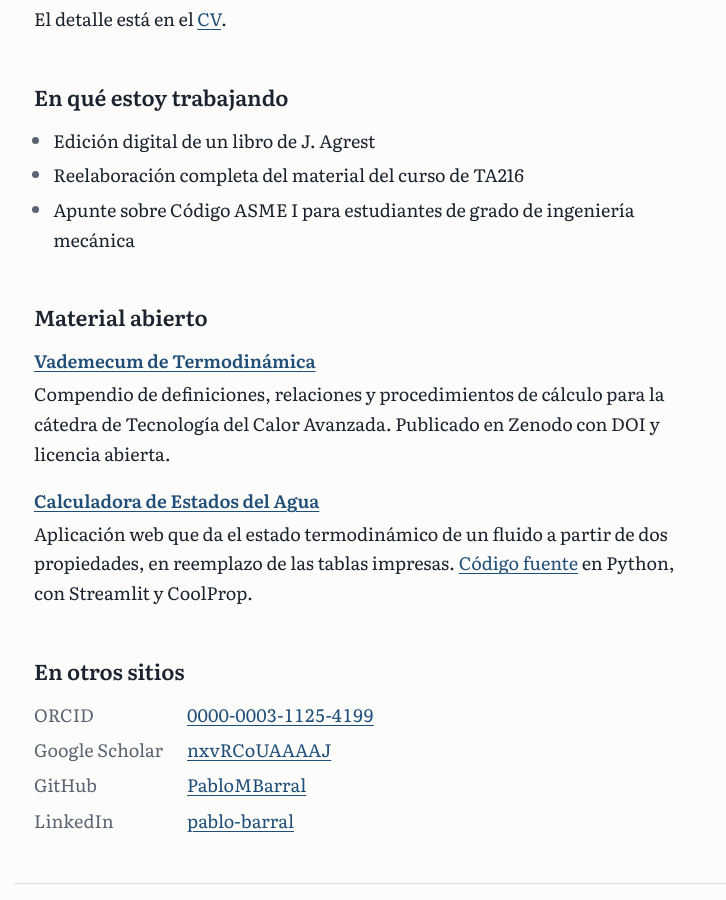
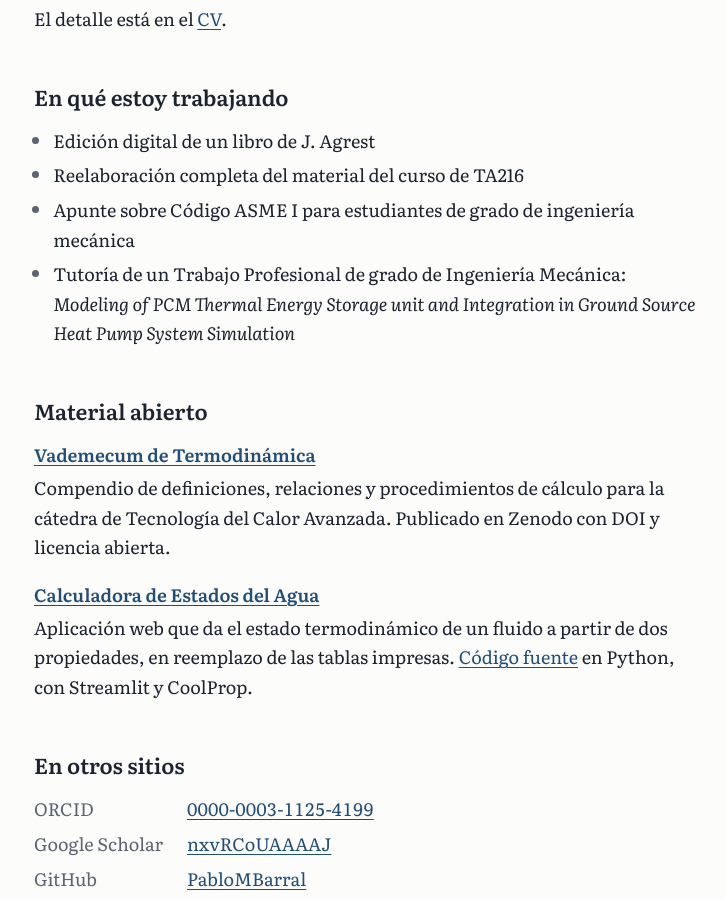
Before and after one commit to PabloMBarral/PabloMBarral.github.io, a Jekyll site: the page built from index.html, in a window 1280 px wide and 900 px high, scrolled down 886 px. Shown: the whole window, without its empty margins (146-872 px from the left). Built offline with Jekyll 4.4.1, drawn with Linux system fonts in a browser that asks for light colours.

Commit message:
Inicio: sumar la tutoría de TP en curso a "En qué estoy trabajando"
Co-Authored-By: Claude Opus 5.5 <noreply@anthropic.com>
Claude-Session: https://claude.ai/code/session_01QtLgxErUSwSS3NCePmkMgF

```diff
--- a/index.html
+++ b/index.html
@@ -24,6 +24,7 @@ layout: default
     <li>Edición digital de un libro de J. Agrest</li>
     <li>Reelaboración completa del material del curso de TA216</li>
     <li>Apunte sobre Código ASME I para estudiantes de grado de ingeniería mecánica</li>
+    <li>Tutoría de un Trabajo Profesional de grado de Ingeniería Mecánica: <em>Modeling of PCM Thermal Energy Storage unit and Integration in Ground Source Heat Pump System Simulation</em></li>
   </ul>
 </section>
 
```
